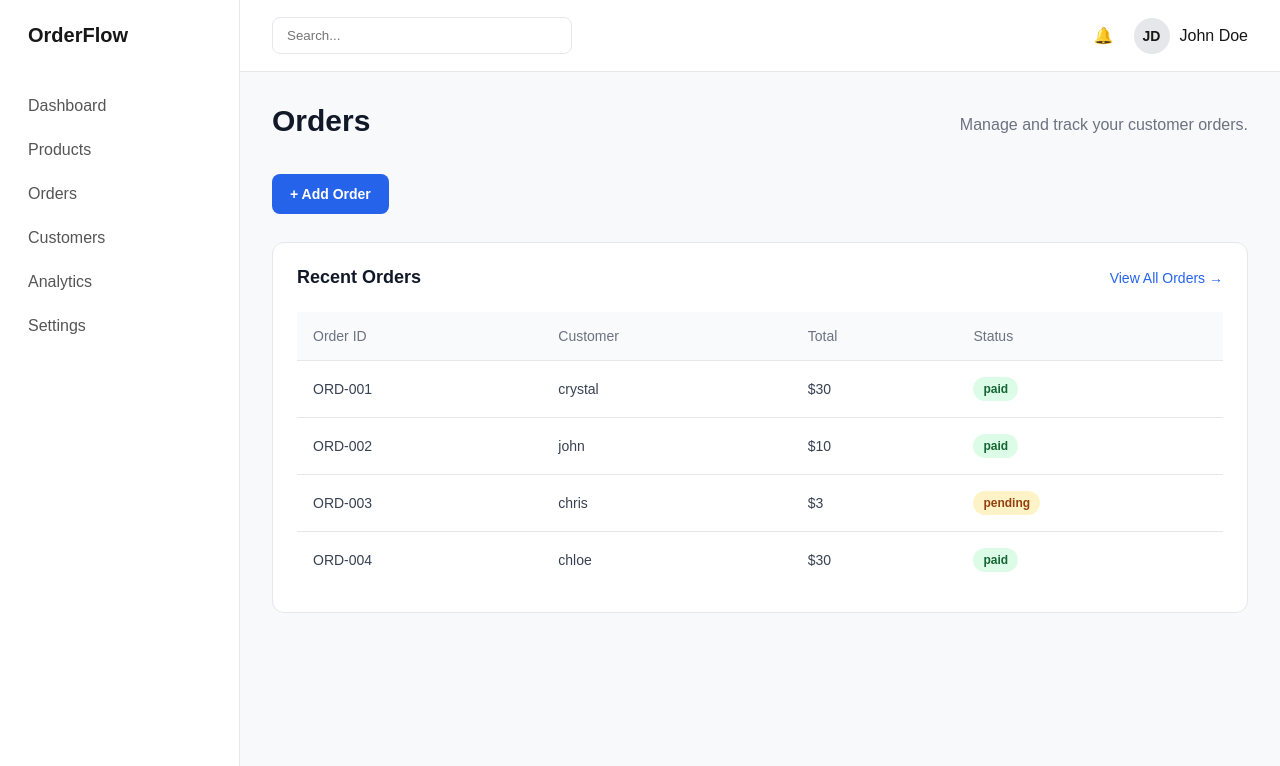
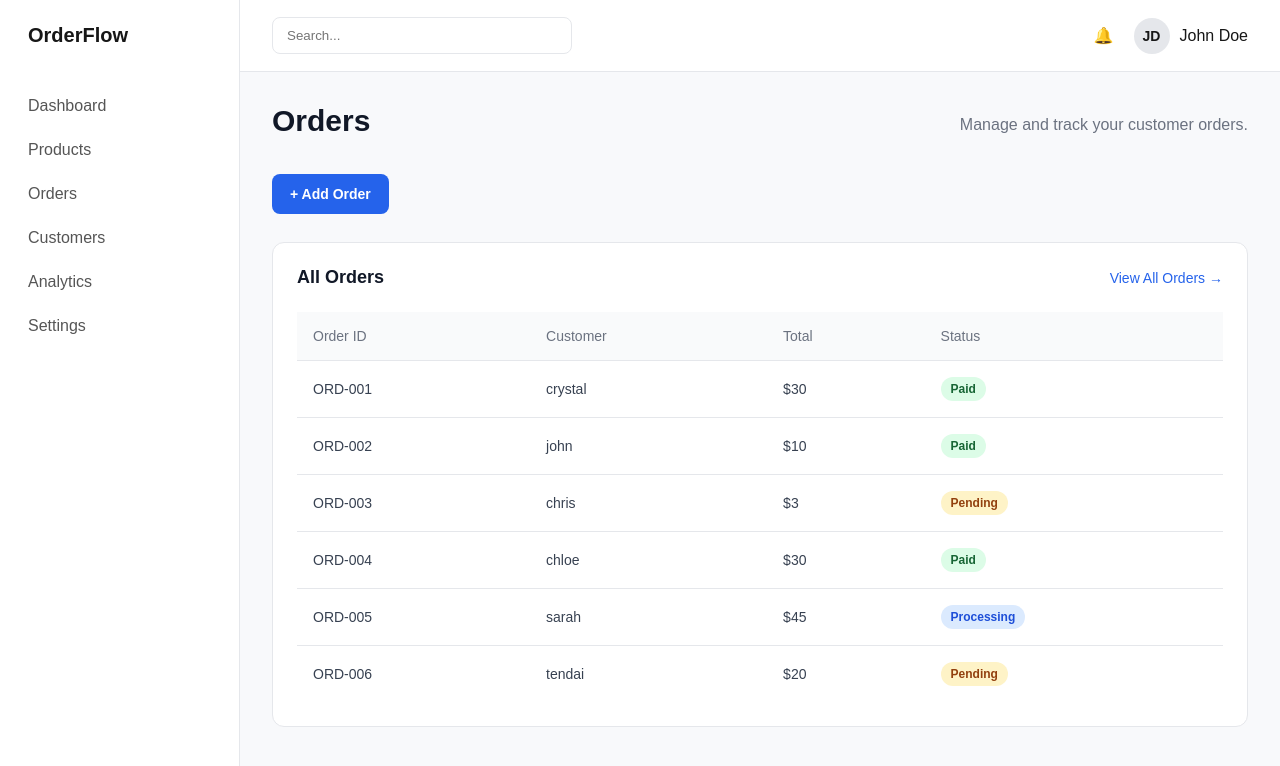
Before and after one commit to crystalangel05/ecommerce-react-website, a React (Vite) app: page /orders in a window 1280 px wide. Shown: the top 766 px of the page. Built offline with nearby package versions, Linux system fonts and the light colour scheme.

Commit message:
orderTable component reusable

```diff
--- a/src/components/ordersTable.jsx
+++ b/src/components/ordersTable.jsx
@@ -1,20 +1,17 @@
-import { Link } from "react-router-dom";
-
-
-const recentOrders = [
-  {id:"ORD-001", customer:"crystal" , total:30 ,status:"paid"},
-  {id:"ORD-002", customer:"john" , total:10 ,status:"paid"},
-  {id:"ORD-003", customer:"chris" , total:3 ,status:"pending"},
-  {id:"ORD-004", customer:"chloe" , total:30 ,status:"paid"}
-];
+import { Link } from "react-router-dom"
 
 
 
-export default function OrdersTable () {
+
+
+
+
+
+export default function OrdersTable ({orders = [], title="Orders"}) {
   return (
     <div className="recent-orders-section">
       <div className="recent-orders-header">
-        <h2>Recent Orders</h2>
+        <h2>{title}</h2>
         <Link to="/orders" className="view-all-orders">
     View All Orders →
   </Link>
@@ -30,7 +27,7 @@ export default function OrdersTable () {
           </tr>
         </thead>
         <tbody>
-          {recentOrders.map((order) => (
+          {orders.map((order) => (
             <tr key={order.id}>
               <td>{order.id}</td>
               <td>{order.customer}</td>
--- /dev/null
+++ b/src/data/ordersData.js
@@ -0,0 +1,12 @@
+
+
+const ordersData = [
+  { id: "ORD-001", customer: "crystal", total: 30, status: "Paid" },
+  { id: "ORD-002", customer: "john", total: 10, status: "Paid" },
+  { id: "ORD-003", customer: "chris", total: 3, status: "Pending" },
+  { id: "ORD-004", customer: "chloe", total: 30, status: "Paid" },
+  { id: "ORD-005", customer: "sarah", total: 45, status: "Processing" },
+  { id: "ORD-006", customer: "tendai", total: 20, status: "Pending" },
+];
+
+export default ordersData;
--- a/src/pages/dashboard.jsx
+++ b/src/pages/dashboard.jsx
@@ -1,5 +1,6 @@
 import { ResponsiveContainer, BarChart, Bar, XAxis, YAxis, CartesianGrid, Tooltip, } from "recharts";
 import OrdersTable from "../components/ordersTable";
+import ordersData from "../data/ordersData";
 
 const revenueData = [
   { month: "Jan", revenue: 1200 },
@@ -78,7 +79,11 @@ export default function Dashboard() {
     </BarChart>
   </ResponsiveContainer>
 </div>
-<OrdersTable />
+<OrdersTable
+orders={ordersData.slice (0, 4)}
+title="Recent Orders"
+
+/>
 </div>
 
   )
--- a/src/pages/orders.jsx
+++ b/src/pages/orders.jsx
@@ -1,4 +1,5 @@
 import OrdersTable from "../components/ordersTable.jsx";
+import ordersData from "../data/ordersData";
 
 
 export default function Orders() {
@@ -12,7 +13,8 @@ export default function Orders() {
           + Add Order
         </button>
 
-           <OrdersTable />
+           <OrdersTable  orders={ordersData}
+           title="All Orders"/>
 
     </div>
 
```
